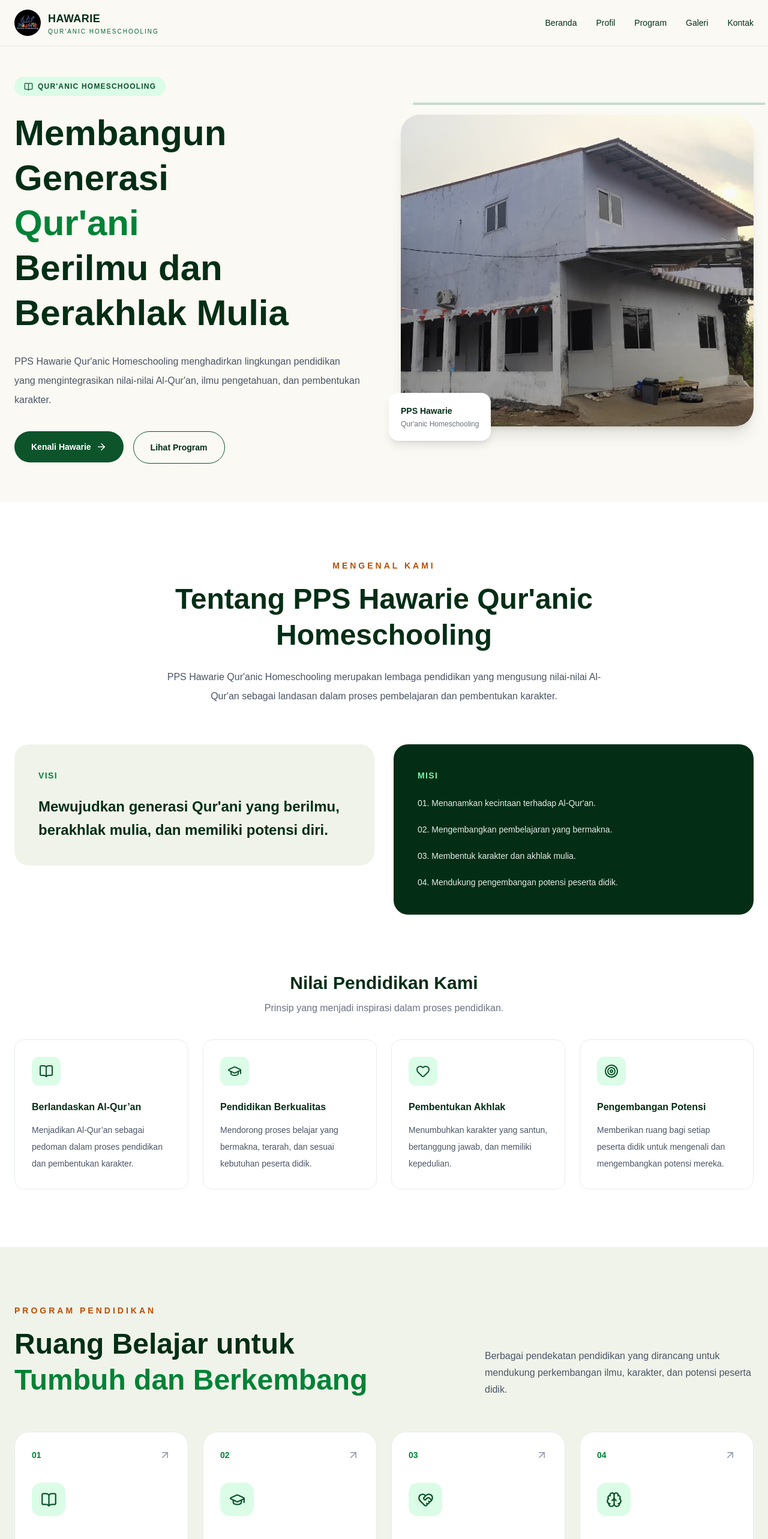
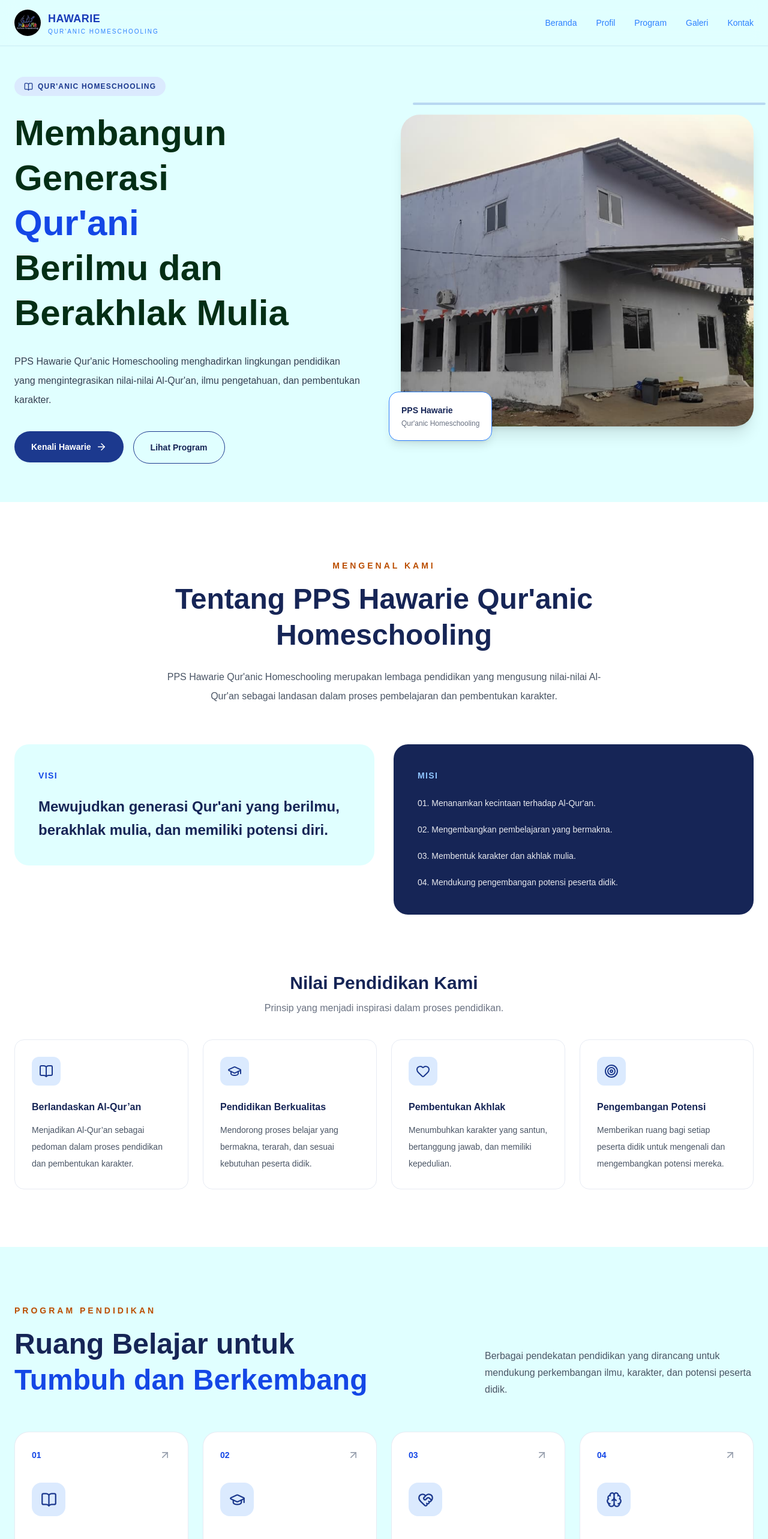
Before and after one commit to jaisyurrahmanzachil-rgb/Hawarie, a React (Vite) app: page / in a window 1280 px wide. Shown: the top 2566 px of the page at 60% size. Built offline with nearby package versions, Linux system fonts and the light colour scheme.

Commit message:
change any colour from green to blue

```diff
--- a/index.html
+++ b/index.html
@@ -4,7 +4,7 @@
     <meta charset="UTF-8" />
     <link rel="icon" type="image" href="/src/assets/icon_hawarie.jpg" />
     <meta name="viewport" content="width=device-width, initial-scale=1.0" />
-    <title>pps-hawarie</title>
+    <title>HawarieQuranicHomeschooling</title>
   </head>
   <body>
     <div id="root"></div>
--- a/src/components/About.jsx
+++ b/src/components/About.jsx
@@ -43,7 +43,7 @@ export default function About() {
           </Reveal>
 
           <Reveal delay={100}>
-            <h2 className="text-3xl font-bold leading-tight text-green-950 md:text-5xl">
+            <h2 className="text-3xl font-bold leading-tight text-blue-950 md:text-5xl">
               Tentang PPS Hawarie Qur'anic Homeschooling
             </h2>
           </Reveal>
@@ -62,12 +62,12 @@ export default function About() {
 
           {/* Vision */}
           <Reveal delay={150}>
-            <div className="rounded-3xl bg-[#F0F3EA] p-8 md:p-10">
-              <span className="text-sm font-bold uppercase tracking-widest text-green-700">
+            <div className="rounded-3xl bg-[#E0FFFF] p-8 md:p-10">
+              <span className="text-sm font-bold uppercase tracking-widest text-blue-700">
                 Visi
               </span>
 
-              <h3 className="mt-5 text-2xl font-bold leading-relaxed text-green-950">
+              <h3 className="mt-5 text-2xl font-bold leading-relaxed text-blue-950">
                 Mewujudkan generasi Qur'ani yang berilmu, berakhlak mulia,
                 dan memiliki potensi diri.
               </h3>
@@ -76,8 +76,8 @@ export default function About() {
 
           {/* Mission */}
           <Reveal delay={250}>
-            <div className="rounded-3xl bg-green-950 p-8 md:p-10">
-              <span className="text-sm font-bold uppercase tracking-widest text-green-300">
+            <div className="rounded-3xl bg-blue-950 p-8 md:p-10">
+              <span className="text-sm font-bold uppercase tracking-widest text-blue-300">
                 Misi
               </span>
 
@@ -97,7 +97,7 @@ export default function About() {
 
           <Reveal>
             <div className="mb-10 text-center">
-              <h3 className="text-2xl font-bold text-green-950 md:text-3xl">
+              <h3 className="text-2xl font-bold text-blue-950 md:text-3xl">
                 Nilai Pendidikan Kami
               </h3>
 
@@ -114,13 +114,13 @@ export default function About() {
 
               return (
                 <Reveal key={value.title} delay={index * 120}>
-                  <div className="group h-full rounded-2xl border border-green-900/10 p-7 transition-all duration-300 hover:-translate-y-1 hover:shadow-lg">
+                  <div className="group h-full rounded-2xl border border-blue-900/10 p-7 transition-all duration-300 hover:-translate-y-1 hover:shadow-lg">
 
-                    <div className="mb-6 flex h-12 w-12 items-center justify-center rounded-xl bg-green-100 text-green-900 transition-all duration-300 group-hover:bg-green-900 group-hover:text-white">
+                    <div className="mb-6 flex h-12 w-12 items-center justify-center rounded-xl bg-blue-100 text-blue-900 transition-all duration-300 group-hover:bg-blue-900 group-hover:text-white">
                       <Icon size={24} />
                     </div>
 
-                    <h4 className="mb-3 font-bold text-green-950">
+                    <h4 className="mb-3 font-bold text-blue-950">
                       {value.title}
                     </h4>
 
--- a/src/components/Hero.jsx
+++ b/src/components/Hero.jsx
@@ -34,14 +34,14 @@ export default function Hero() {
   return (
     <section
       id="beranda"
-      className="relative flex min-h-screen items-center overflow-hidden bg-[#FAF9F3] px-6 pb-16 pt-32"
+      className="relative flex min-h-screen items-center overflow-hidden bg-[#E0FFFF] px-6 pb-16 pt-32"
     >
       <div className="mx-auto grid w-full max-w-7xl items-center gap-14 md:grid-cols-2">
 
         {/* Konten Kiri */}
         <div>
           <Reveal>
-            <p className="mb-6 inline-flex items-center gap-2 rounded-full bg-green-100 px-4 py-2 text-xs font-semibold uppercase tracking-widest text-green-900">
+            <p className="mb-6 inline-flex items-center gap-2 rounded-full bg-blue-100 px-4 py-2 text-xs font-semibold uppercase tracking-widest text-blue-900">
               <BookOpen size={15} />
               Qur'anic Homeschooling
             </p>
@@ -50,7 +50,7 @@ export default function Hero() {
           <Reveal delay={100}>
             <h1 className="text-4xl font-bold leading-tight text-green-950 md:text-6xl">
               Membangun Generasi
-              <span className="block text-green-700">
+              <span className="block text-blue-700">
                 Qur'ani
               </span>
               Berilmu dan Berakhlak Mulia
@@ -58,7 +58,7 @@ export default function Hero() {
           </Reveal>
 
           <Reveal delay={200}>
-            <p className="mt-7 max-w-xl text-base leading-8 text-gray-600">
+            <p className="mt-7 max-w-xl text-base leading-8 text-gray-700">
               PPS Hawarie Qur'anic Homeschooling menghadirkan
               lingkungan pendidikan yang mengintegrasikan nilai-nilai
               Al-Qur'an, ilmu pengetahuan, dan pembentukan karakter.
@@ -69,7 +69,7 @@ export default function Hero() {
             <Reveal delay={300}>
               <a
                 href="#profil"
-                className="group inline-flex items-center gap-2 rounded-full bg-green-900 px-7 py-4 text-sm font-semibold text-white transition hover:bg-green-800"
+                className="group inline-flex items-center gap-2 rounded-full bg-blue-900 px-7 py-4 text-sm font-semibold text-white transition hover:bg-blue-800"
               >
                 Kenali Hawarie
                 <ArrowRight
@@ -82,7 +82,7 @@ export default function Hero() {
             <Reveal delay={400}>
               <a
                 href="#program"
-                className="inline-block rounded-full border border-green-900 px-7 py-4 text-sm font-semibold text-green-950 transition hover:bg-green-100"
+                className="inline-block rounded-full border border-blue-900 px-7 py-4 text-sm font-semibold text-blue-950 transition hover:bg-blue-200"
               >
                 Lihat Program
               </a>
@@ -93,7 +93,7 @@ export default function Hero() {
         {/* Gambar Kanan */}
         <div className="relative">
           <Reveal delay={200}>
-            <div className="absolute -right-5 -top-5 h-full w-full rounded-4xl border-2 border-green-800/20" />
+            <div className="absolute -right-5 -top-5 h-full w-full rounded-4xl border-2 border-blue-800/20" />
           </Reveal>
 
           {/* Automatic Image Slideshow */}
@@ -122,8 +122,8 @@ export default function Hero() {
           </Reveal>
 
           <Reveal delay={450}>
-            <div className="absolute -bottom-6 -left-5 rounded-2xl bg-white p-5 shadow-lg">
-              <p className="text-sm font-bold text-green-950">
+            <div className="absolute -bottom-6 -left-5 rounded-2xl bg-white p-5 shadow-lg inline-block border border-blue-500">
+              <p className="text-sm font-bold text-blue-950">
                 PPS Hawarie
               </p>
               <p className="mt-1 text-xs text-gray-500">
--- a/src/components/Navbar.jsx
+++ b/src/components/Navbar.jsx
@@ -14,12 +14,12 @@ export default function Navbar() {
   const [isOpen, setIsOpen] = useState(false)
 
   return (
-    <nav className="fixed top-0 z-50 w-full border-b border-green-900/10 bg-[#FAF9F3]/95 backdrop-blur-md">
+    <nav className="fixed top-0 z-50 w-full border-b border-blue-900/10 backdrop-blur-md">
       <div className="mx-auto flex max-w-7xl items-center justify-between px-6 py-4">
 
         {/* Logo */}
         <a href="#beranda" className="flex items-center gap-3">
-          <div className="flex h-11 w-11 items-center justify-center overflow-hidden rounded-full bg-green-900">
+          <div className="flex h-11 w-11 items-center justify-center overflow-hidden rounded-full bg-blue-900">
             <img
               src={iconHawarie}
               alt="Logo Hawarie"
@@ -28,10 +28,10 @@ export default function Navbar() {
           </div>
 
           <div>
-            <h1 className="text-lg font-bold tracking-wide text-green-950">
+            <h1 className="text-lg font-bold tracking-wide text-blue-800">
               HAWARIE
             </h1>
-            <p className="text-[10px] tracking-[2px] text-green-800">
+            <p className="text-[10px] tracking-[2px] text-blue-500">
               QUR'ANIC HOMESCHOOLING
             </p>
           </div>
@@ -43,7 +43,7 @@ export default function Navbar() {
             <a
               key={link.label}
               href={link.href}
-              className="text-sm font-medium text-green-950 transition hover:text-amber-700"
+              className="text-sm font-medium text-blue-500 transition hover:text-amber-700"
             >
               {link.label}
             </a>
@@ -53,7 +53,7 @@ export default function Navbar() {
         {/* Mobile Toggle */}
         <button
           onClick={() => setIsOpen(!isOpen)}
-          className="text-green-950 md:hidden"
+          className="text-blue-950 md:hidden"
           aria-label="toggle navigation"
         >
           {isOpen ? <X size={26} /> : <Menu size={26} />}
@@ -62,13 +62,13 @@ export default function Navbar() {
 
       {/* Mobile Menu */}
       {isOpen && (
-        <div className="border-t border-green-900/10 bg-[#FAF9F3] px-6 py-4 md:hidden">
+        <div className="border-t border-blue-900/10 backdrop-blur-md text-center px-6 py-4 md:hidden">
           {navLinks.map((link) => (
             <a
               key={link.label}
               href={link.href}
               onClick={() => setIsOpen(false)}
-              className="block py-3 text-sm font-medium text-green-950"
+              className="block py-3 text-sm font-medium text-blue-950"
             >
               {link.label}
             </a>
--- a/src/components/Programs.jsx
+++ b/src/components/Programs.jsx
@@ -46,7 +46,7 @@ const programs = [
 
 export default function Programs() {
   return (
-    <section id="program" className="bg-[#F0F3EA] px-6 py-24">
+    <section id="program" className="bg-[#E0FFFF] px-6 py-24">
       <div className="mx-auto max-w-7xl">
 
         {/* Header */}
@@ -60,9 +60,9 @@ export default function Programs() {
             </Reveal>
 
             <Reveal delay={150}>
-              <h2 className="text-3xl font-bold leading-tight text-green-950 md:text-5xl">
+              <h2 className="text-3xl font-bold leading-tight text-blue-950 md:text-5xl">
                 Ruang Belajar untuk
-                <span className="block text-green-700">
+                <span className="block text-blue-700">
                   Tumbuh dan Berkembang
                 </span>
               </h2>
@@ -86,22 +86,22 @@ export default function Programs() {
 
             return (
               <Reveal key={program.number} delay={index * 120}>
-                <article className="group h-full rounded-3xl border border-green-900/10 bg-white p-7 transition-all duration-300 hover:-translate-y-2 hover:shadow-xl">
+                <article className="group h-full rounded-3xl border border-blue-900/10 bg-white p-7 transition-all duration-300 hover:-translate-y-2 hover:shadow-xl">
 
                   {/* Card Header */}
                   <div className="flex items-center justify-between">
-                    <span className="text-sm font-bold text-green-700">
+                    <span className="text-sm font-bold text-blue-700">
                       {program.number}
                     </span>
 
                     <ArrowUpRight
                       size={20}
-                      className="text-gray-400 transition duration-300 group-hover:translate-x-1 group-hover:-translate-y-1 group-hover:text-green-800"
+                      className="text-gray-400 transition duration-300 group-hover:translate-x-1 group-hover:-translate-y-1 group-hover:text-blue-800"
                     />
                   </div>
 
                   {/* Program Icon */}
-                  <div className="my-9 flex h-14 w-14 items-center justify-center rounded-2xl bg-green-100 text-green-900 transition-all duration-300 group-hover:bg-green-900 group-hover:text-white">
+                  <div className="my-9 flex h-14 w-14 items-center justify-center rounded-2xl bg-blue-100 text-blue-900 transition-all duration-300 group-hover:bg-blue-900 group-hover:text-white">
                     <Icon size={27} />
                   </div>
 
@@ -110,7 +110,7 @@ export default function Programs() {
                     {program.tag}
                   </p>
 
-                  <h3 className="mb-4 text-xl font-bold text-green-950">
+                  <h3 className="mb-4 text-xl font-bold text-blue-950">
                     {program.title}
                   </h3>
 
```
Also changed, not shown: src/components/Contact.jsx (+11 -11 lines), src/components/Donation.jsx (+11 -11 lines), src/components/Footer.jsx (+19 -19 lines), src/components/Gallery.jsx (+5 -5 lines).
